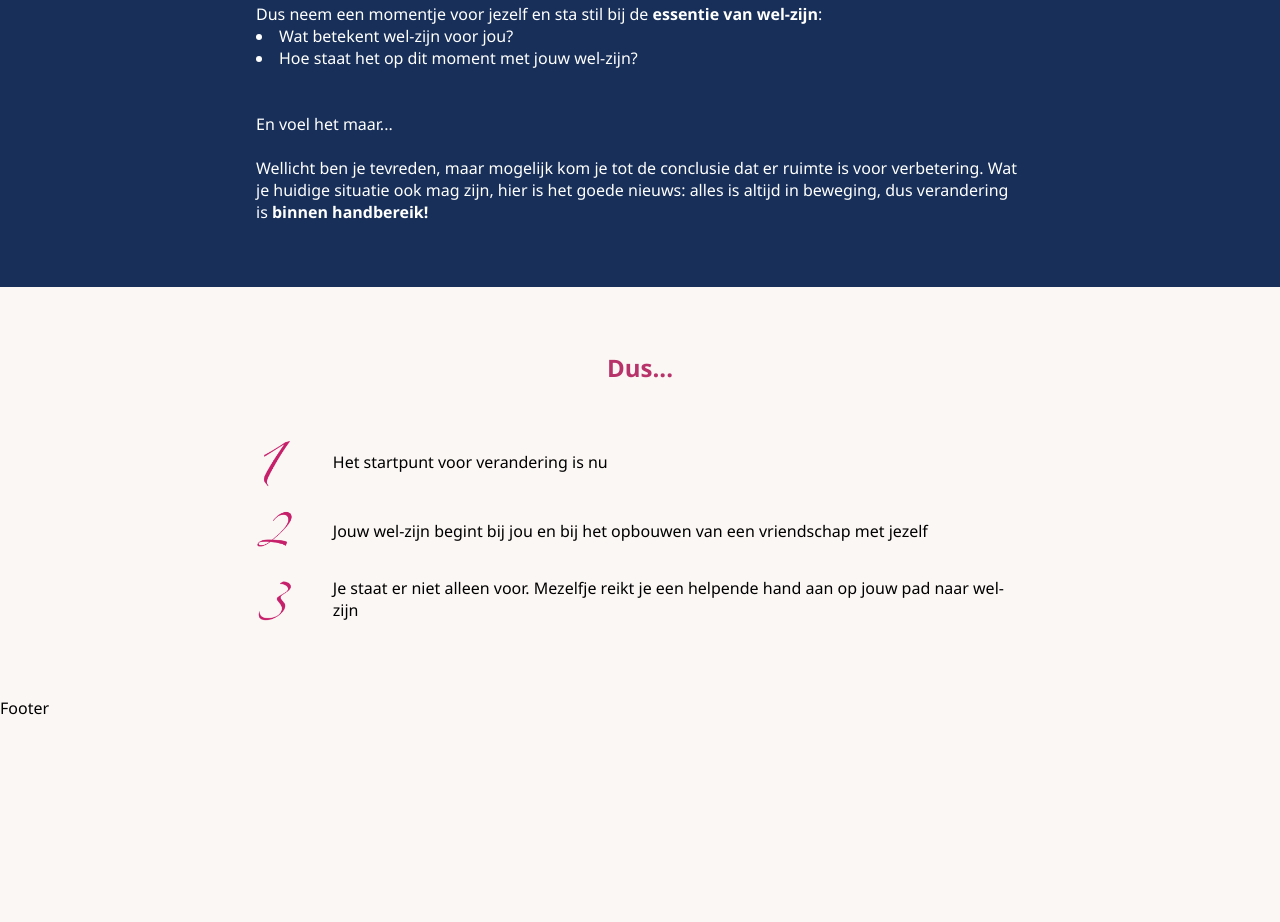
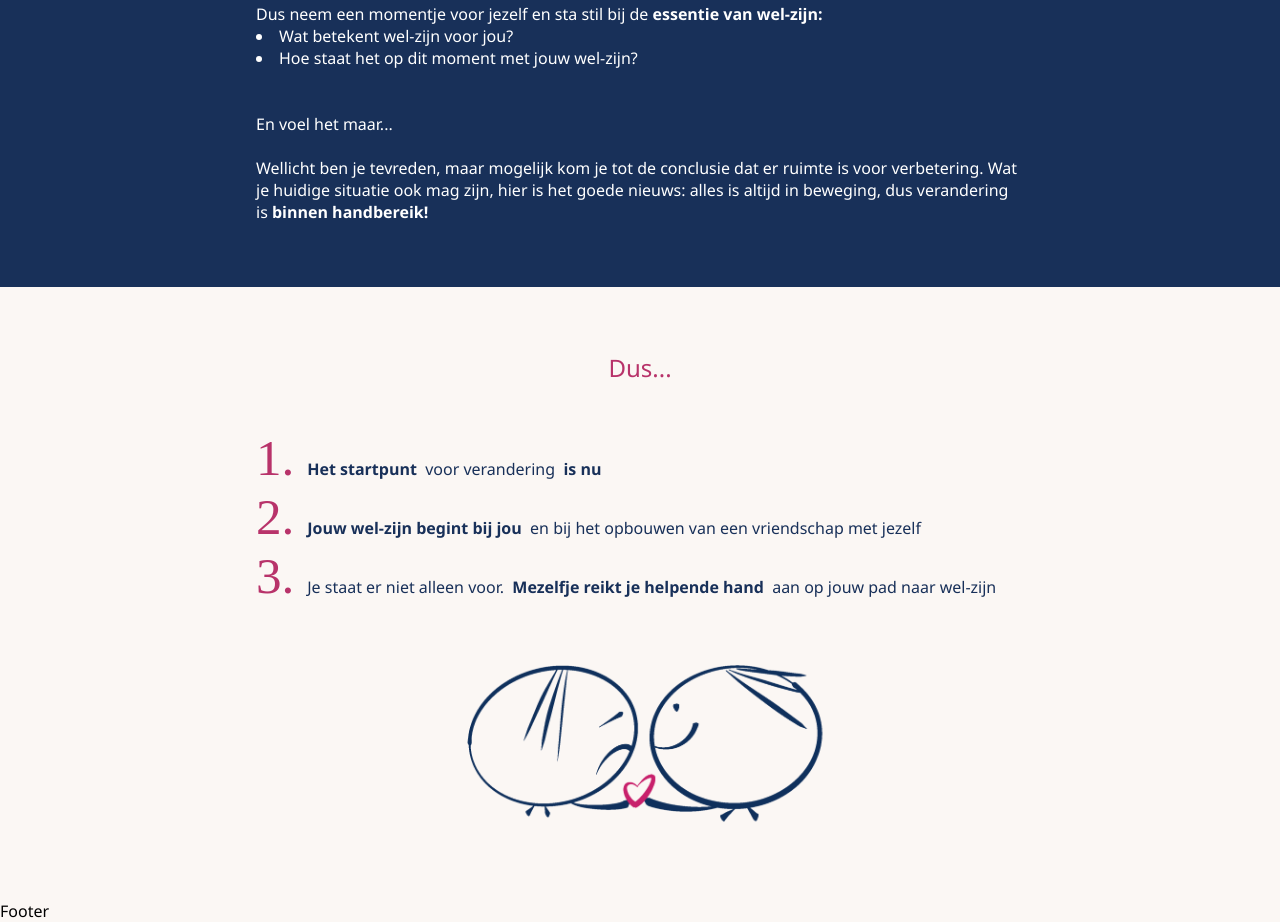
Before and after one commit to ErranB/mezelfje.github.io, a plain HTML site: page index.html in a window 1280 px wide. Shown: the part 644-1566 px from the top of the page. Before the commit the page ends 1363 px from the top, so only its background shows below. Drawn offline with Linux system fonts and the light colour scheme.

Commit message:
add text and picture

```diff
--- a/index.html
+++ b/index.html
@@ -44,7 +44,7 @@
     <a>Welkom op het platform van Mezelfje, waar je van harte uitgenodigd wordt voor een reis van zelfverkenning. Maar voordat je verder gaat met lezen, eerst een klein voorproefje...</a>
     <br>
     <br>
-    <a>Dus neem een momentje voor jezelf en sta stil bij de <strong>essentie van wel-zijn</strong>:</a>
+    <a>Dus neem een momentje voor jezelf en sta stil bij de <strong>essentie van wel-zijn:</strong></a>
     <li>Wat betekent wel-zijn voor jou?</li>
     <li>Hoe staat het op dit moment met jouw wel-zijn?</li>
     <br>
@@ -60,9 +60,13 @@
     <h1>Dus...</h1>
     <br>
     <br>
-    <a><img class="startpunt-img" src="img/homepage/resizecom_image1x1.png">Het startpunt voor verandering is nu</a>
-    <a><img class="startpunt-img" src="img/homepage/resizecom_image1x2.png">Jouw wel-zijn begint bij jou en bij het opbouwen van een vriendschap met jezelf</a>
-    <a><img class="startpunt-img" src="img/homepage/resizecom_image1x3.png">Je staat er niet alleen voor. Mezelfje reikt je een helpende hand aan op jouw pad naar wel-zijn</a>
+    <a><span class="numbers">1. </span> <strong>Het startpunt </strong> &nbsp;voor verandering <strong>&nbsp;is nu&nbsp;</strong></a>
+    <br>
+    <a><span class="numbers">2. </span><strong>Jouw wel-zijn begint bij jou</strong> &nbsp;en bij het opbouwen van een vriendschap met jezelf</a>
+    <br>
+    <a><span class="numbers">3. </span>Je staat er niet alleen voor.&nbsp; <strong> Mezelfje reikt je helpende hand </strong> &nbsp;aan op jouw pad naar wel-zijn</a>
+    <br>
+    <img class="pop" src="img/homepage/Me_Homepage_3.png">
 </section>
 
 <footer>
--- a/style.css
+++ b/style.css
@@ -215,16 +215,23 @@ nav img{
 .startpunt h1{
     color: #B8336A;
     text-align: center;
+    font-weight: lighter;
 }
 
 .startpunt a{
-    color: black;
-    display: flex;
-    align-items: center;
-    justify-content: flex-start
+    color: #183059;
+    font-size: clamp(1rem, 1.2vw, 5.5rem);
+    text-align: center;
 }
 
-.startpunt img{
-    width: 5%;
-    padding-right: 5%;
+.numbers{
+    font-family: Lucida Handwriting;
+    color: #B8336A;
+    font-size: clamp(1.2rem, 4vw, 5.5rem);
 }
+
+.pop{
+    width: 50%;
+    padding-left: 25%;
+    padding-top: 5%;
+}
```
